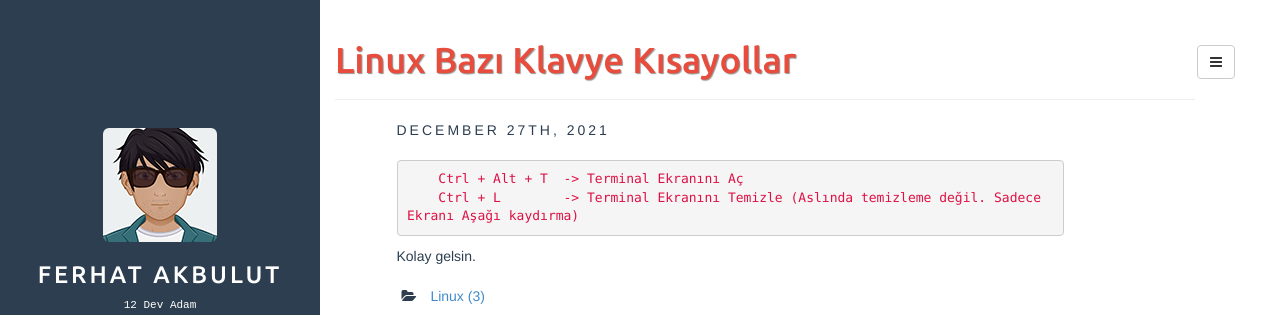
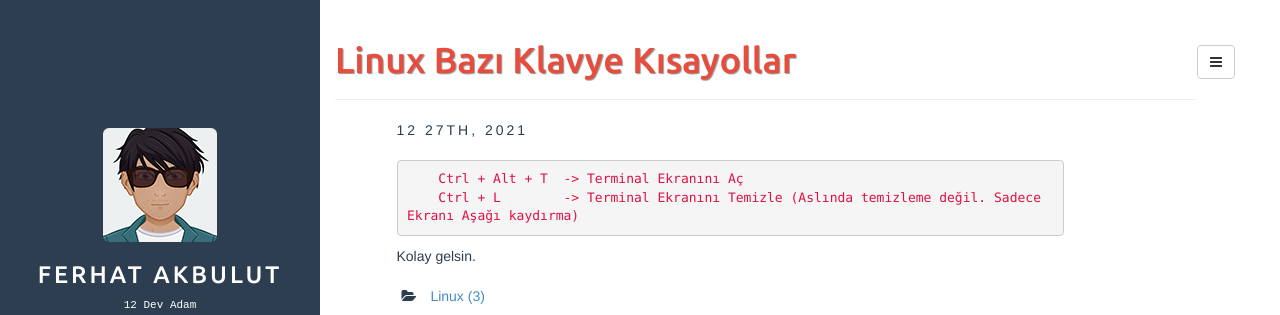
Before and after one commit to ferhatakbulut/ferhatakbulut.github.io, a Jekyll site: the page built from _posts/2021-12-27-linux-kisayollari.md, in a window 1280 px wide. Shown: the top 315 px of the page. Built offline with Jekyll 4.4.1, drawn with Linux system fonts in a browser that asks for light colours.

Commit message:
update post.html
date month name

```diff
--- a/_includes/post.html
+++ b/_includes/post.html
@@ -7,7 +7,7 @@
 	<div class="col-sm-10">
 	 <span class="post-date">
 	   {% assign d = page.date | date: "%d" | plus:'0' %}
-	   {{ page.date | date: "%B" }}
+	   {{ page.date | date: "%m" }}
 	   {% case d %}
 	     {% when 1 or 21 or 31 %}{{ d }}st,
 	     {% when 2 or 22 %}{{ d }}nd,
```
